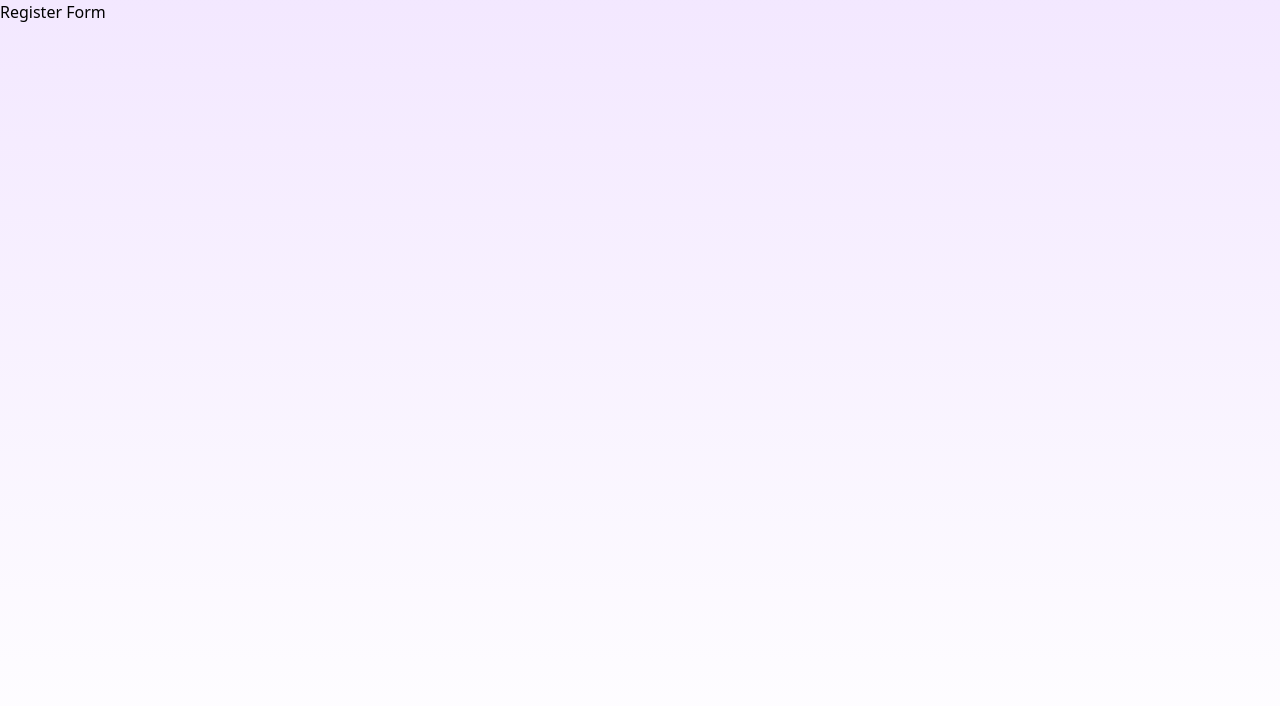
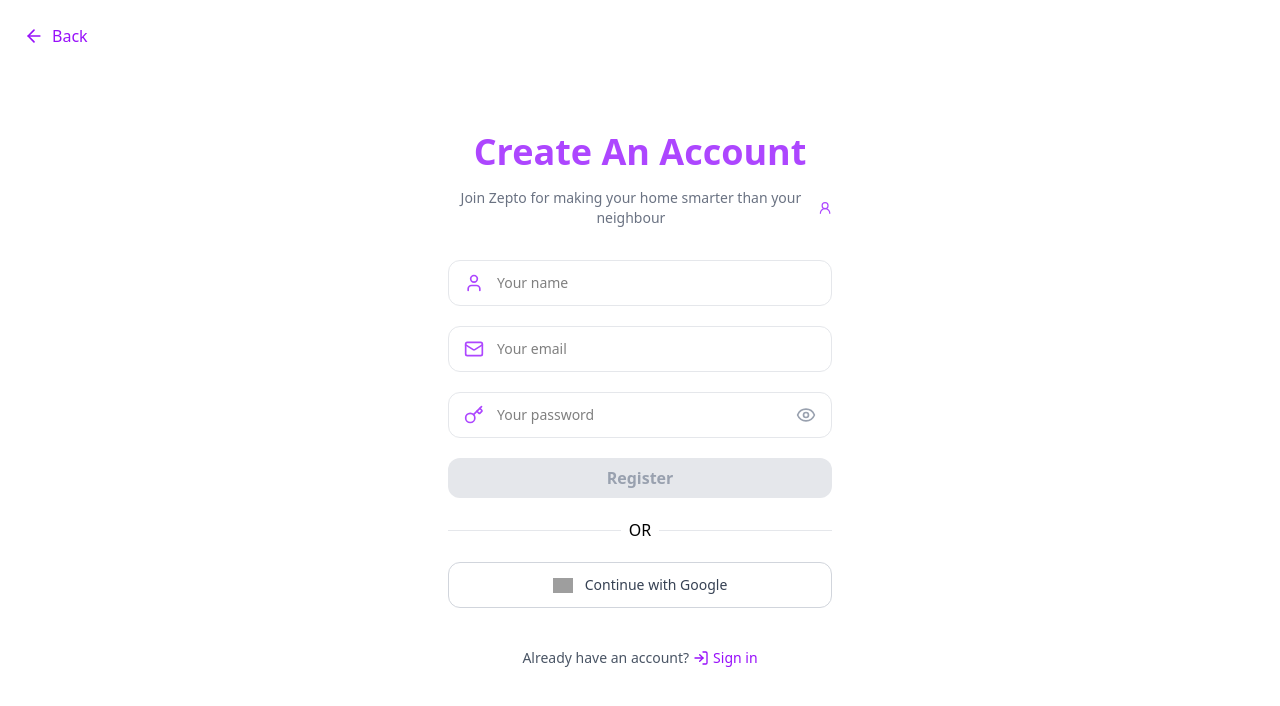
Before and after one commit to nickx2509-svg/webapp, a Next.js app: page /register in a window 1280 px wide. Both pictures are taken after a click on the button "Next". Shown: the top 706 px of the page. Built offline with nearby package versions, Linux system fonts and the light colour scheme; grey boxes are pictures that could not be loaded.

Commit message:
Register form ui completed with having an Advance features of password button disable and much more

```diff
--- a/app/register/page.tsx
+++ b/app/register/page.tsx
@@ -7,7 +7,7 @@
   const [step,setstep] = useState(1)
   return(
     <>
-    {step == 1 ?   <Welcome nextStep ={setstep} /> : <Registerform />}
+    {step == 1 ?   <Welcome nextStep ={setstep} /> : <Registerform previousStep = {setstep}/>}
 
     </>
   )
--- a/components/Registerform.tsx
+++ b/components/Registerform.tsx
@@ -1,9 +1,160 @@
-import React from 'react'
+'use client'
 
-function Registerform() {
+import { ArrowLeft, EyeIcon, EyeOff, Key, LogIn, Mail, User, UserRound } from 'lucide-react'
+import React, { useState } from 'react'
+import { motion } from 'motion/react'
+import Image from 'next/image'
+
+
+type PropType = {
+  previousStep: (s: number) => void
+}
+
+function Registerform({ previousStep }: PropType) {
+  const [name, setname] = useState("")
+  const [email, setemail] = useState("")
+  const [password, setpassword] = useState("")
+  const [showpassword, setshowpassword] = useState(false)
+
   return (
-    <div>
-      Register Form
+    <div className="min-h-screen bg-white p-8 relative flex items-center justify-center">
+
+      {/* Back button */}
+      <button
+        onClick={() => previousStep(1)}
+        className="absolute top-6 left-6 flex items-center gap-2 text-purple-600 font-medium hover:text-purple-700"
+      >
+        <ArrowLeft className="w-5 h-5" />
+        Back
+      </button>
+
+      {/* Centered content */}
+      <div className="flex flex-col items-center text-center gap-4 w-full">
+
+        {/* Title */}
+        <motion.h1
+          initial={{ opacity: 0, y: -40 }}
+          animate={{ opacity: 1, y: 0 }}
+          transition={{ duration: 0.8 }}
+          className="text-3xl md:text-4xl text-purple-500 font-bold"
+        >
+          Create An Account
+        </motion.h1>
+
+        {/* Subtitle */}
+        <p className="text-gray-500 max-w-sm flex items-center justify-center gap-1 text-sm">
+          Join Zepto for making your home smarter than your neighbour
+          <UserRound className="w-4 h-4 text-purple-500" />
+        </p>
+
+        {/* Form */}
+        <motion.form
+          initial={{ opacity: 0, y: -30 }}
+          animate={{ opacity: 1, y: 0 }}
+          transition={{ duration: 0.8 }}
+          className="flex flex-col w-full max-w-sm gap-5 mt-4"
+        >
+          {/* Name */}
+          <div className="relative">
+            <User className="absolute left-4 top-1/2 -translate-y-1/2 w-5 h-5 text-purple-500" />
+            <input
+              type="text"
+              placeholder="Your name"
+              value={name}
+              onChange={(e) => setname(e.target.value)}
+              className="w-full rounded-xl border border-gray-200 py-3 pl-12 pr-4 text-sm outline-none focus:border-purple-500 focus:ring-2 focus:ring-purple-200 transition"
+            />
+          </div>
+
+          {/* Email */}
+          <div className="relative">
+            <Mail className="absolute left-4 top-1/2 -translate-y-1/2 w-5 h-5 text-purple-500" />
+            <input
+              type="email"
+              placeholder="Your email"
+              value={email}
+              onChange={(e) => setemail(e.target.value)}
+              className="w-full rounded-xl border border-gray-200 py-3 pl-12 pr-4 text-sm outline-none focus:border-purple-500 focus:ring-2 focus:ring-purple-200 transition"
+            />
+          </div>
+
+          {/* Password */}
+          <div className="relative">
+            <Key className="absolute left-4 top-1/2 -translate-y-1/2 w-5 h-5 text-purple-500" />
+
+            <input
+              type={showpassword ? "text" : "password"}
+              placeholder="Your password"
+              value={password}
+              onChange={(e) => setpassword(e.target.value)}
+              className="w-full rounded-xl border border-gray-200 py-3 pl-12 pr-12 text-sm outline-none focus:border-purple-500 focus:ring-2 focus:ring-purple-200 transition"
+            />
+
+            <button
+              type="button"
+              onClick={() => setshowpassword(!showpassword)}
+              className="absolute right-4 top-1/2 -translate-y-1/2 text-gray-400 hover:text-purple-500"
+            >
+              {showpassword ? (
+                <EyeOff className="w-5 h-5" />
+              ) : (
+                <EyeIcon className="w-5 h-5" />
+              )}
+            </button>
+          </div>
+
+       {
+  (() => {
+    const formValidate = name.trim() !== "" && email.trim() !== "" && password.trim() !== ""
+
+    return (
+      <button
+        type="submit"
+        disabled={!formValidate}
+        className={` w-full py-2 rounded-xl font-semibold transition-all duration-200
+          ${formValidate
+            ? "bg-purple-600 text-white hover:bg-purple-700 cursor-pointer"
+            : "bg-gray-200 text-gray-400 cursor-not-allowed"
+          }
+        `}
+      >
+        Register
+      </button>
+    )
+  })()
+}
+
+  <div className='flex iteam-center gap-2 text-gray-800mt-2 text sm' >
+    <span className="flex-1 h-px bg-gray-200 mt-3" ></span>
+    OR
+    <span className="flex-1 h-px bg-gray-200 mt-3" ></span>
+
+  </div>
+
+ <button
+  type="button"
+  className="w-full flex items-center justify-center gap-3 border border-gray-300 rounded-xl py-3 hover:bg-gray-50 transition"
+>
+  <Image
+    src="https://www.gstatic.com/firebasejs/ui/2.0.0/images/auth/google.svg"
+    alt="Google"
+    width={20}
+    height={20}
+  />
+  <span className="text-sm font-medium text-gray-700">
+    Continue with Google
+  </span>
+</button>
+        </motion.form>
+       <p className="mt-6 flex items-center gap-1 text-sm text-gray-600">
+  Already have an account?
+  <span className="flex items-center gap-1 text-purple-600 hover:text-purple-700 cursor-pointer font-medium">
+    <LogIn className="w-4 h-4" />
+    Sign in
+  </span>
+</p>
+
+      </div>
     </div>
   )
 }
```
